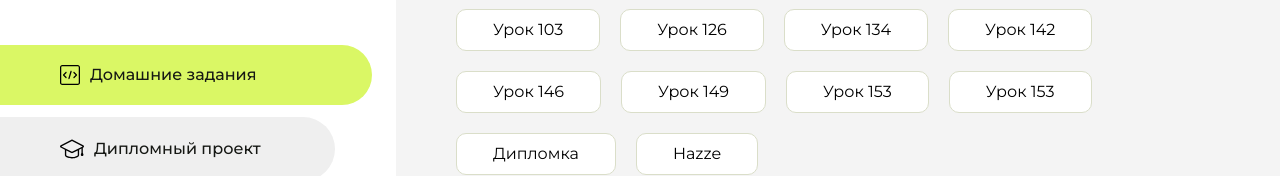
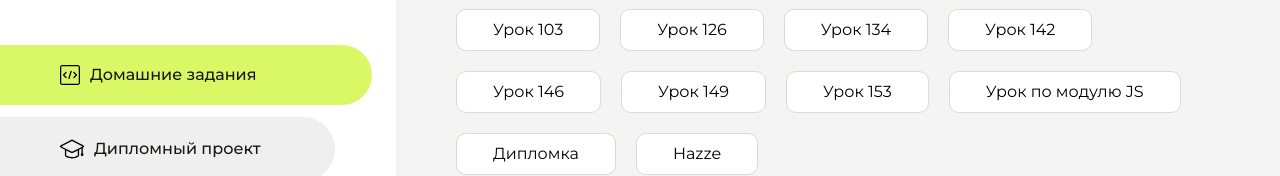
Before and after one commit to OnlySider/homework, a plain HTML site: page index.html in a window 1280 px wide. Shown: the part 291-467 px from the top of the page. Drawn offline with Linux system fonts and the light colour scheme.

Commit message:
Update index.html

```diff
--- a/index.html
+++ b/index.html
@@ -129,7 +129,7 @@
                         <a href="lesson 153/index.html">Урок 153</a>
                     </li>
                     <li class="content__list-item">
-                        <a href="JS NEW homework 1/index.html">Урок 153</a>
+                        <a href="JS NEW homework 1/index.html">Урок по модулю JS</a>
                     </li>
                     <li class="content__list-item">
                         <a href="VeraVia edu!/index.html">Дипломка</a>
```
